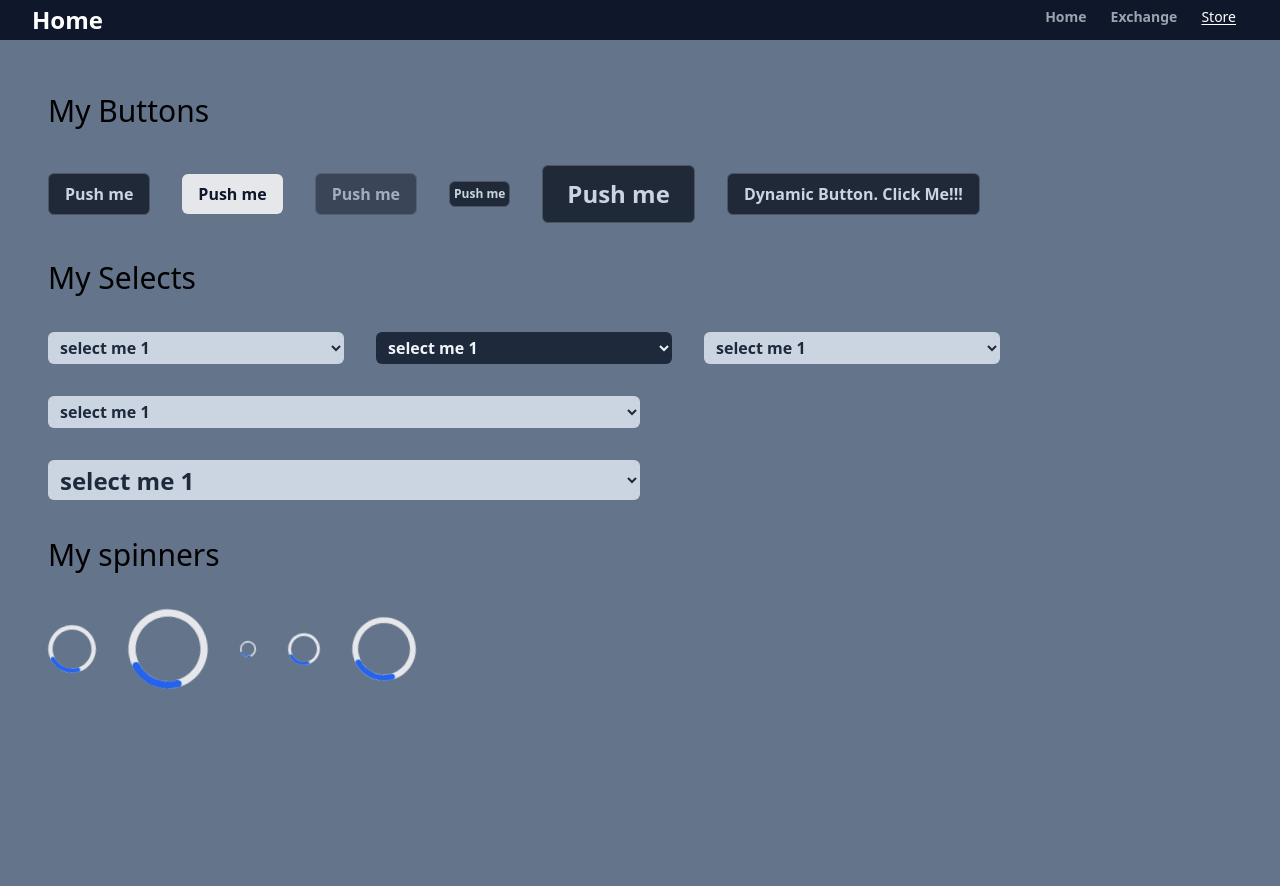
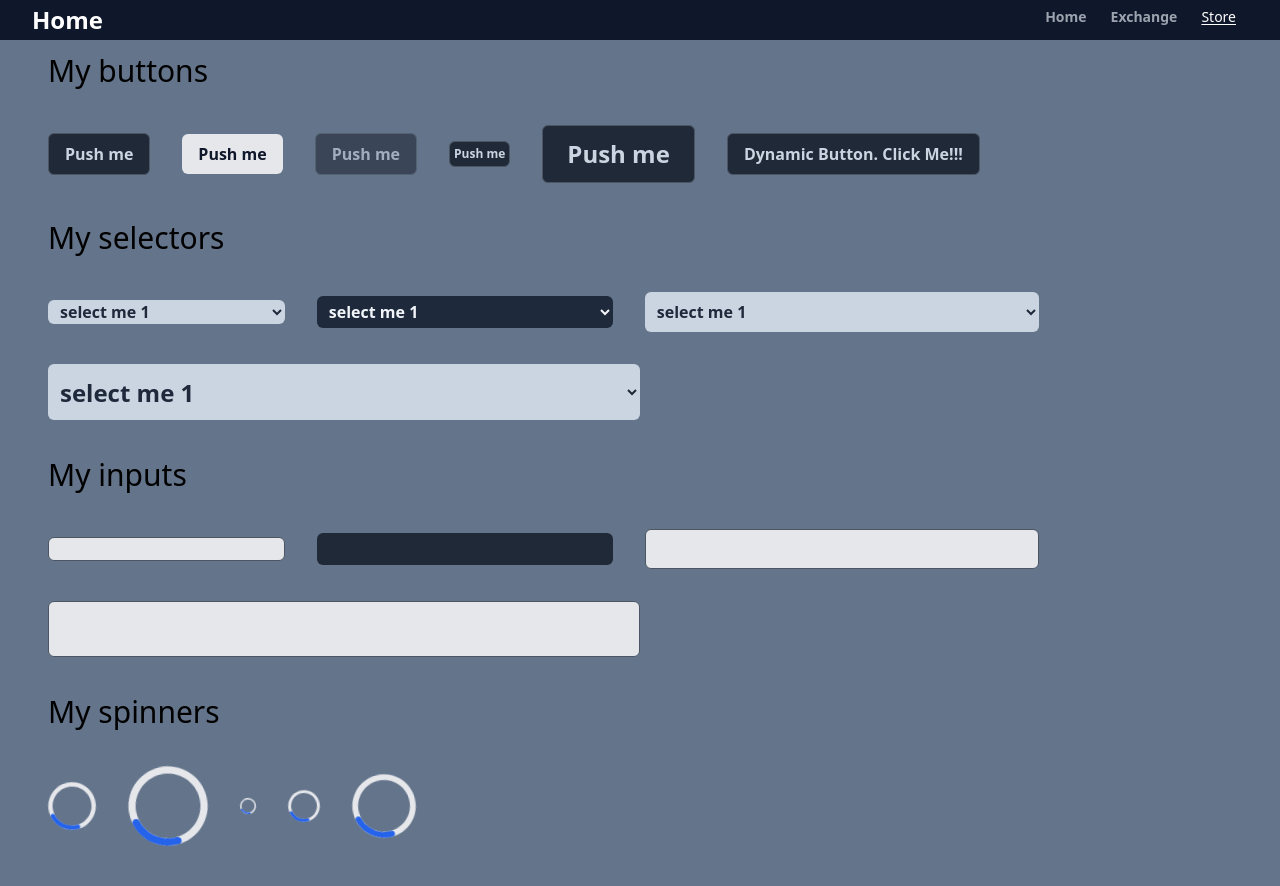
Before and after one commit to Risbel/currency-converter, a Next.js app: page /store in a window 1280 px wide. Shown: the top 886 px of the page. Before the commit the page ends 800 px from the top, so only its background shows below. Built offline with nearby package versions, Linux system fonts and the light colour scheme.

Commit message:
feat: Add `Input` component

```diff
--- /dev/null
+++ b/src/components/input.jsx
@@ -0,0 +1,32 @@
+import React from "react";
+
+import PropTypes from "prop-types";
+import clsx from "classnames/bind";
+
+const classes = clsx.bind({
+  root: "rounded-md font-semibold pl-2",
+  primary: "text-slate-900 bg-gray-200 border border-gray-600",
+  secundary: "text-slate-300 bg-gray-800",
+  sm: "w-3/5 md:w-2/5 lg:w-1/5 h-6",
+  md: "w-3/4 md:w-3/5 lg:w-1/4 h-8 text-xl",
+  lg: "w-full md:w-3/4 lg:w-1/3 h-10 text-2xl",
+  xl: "w-full md:w-4/5 lg:w-1/2 h-14 text-3xl",
+});
+
+const Input = ({ variant, size, className, ...props }) => {
+  return <input className={classes("root", variant, size, className)} {...props} type="number" />;
+};
+
+Input.propTypes = {
+  variant: PropTypes.oneOf(["primary", "secundary"]),
+  size: PropTypes.oneOf(["sm", "md", "lg", "xl"]),
+  className: PropTypes.string,
+};
+
+Input.defaultProps = {
+  variant: "primary",
+  size: "md",
+  className: null,
+};
+
+export default Input;
--- a/src/components/navbar.jsx
+++ b/src/components/navbar.jsx
@@ -26,7 +26,7 @@ const Navbar = () => {
   ];
 
   return (
-    <nav className="bg-slate-900">
+    <nav className="fixed w-screen z-40 bg-slate-900">
       <div className="flex justify-center md:justify-between px-8 py-1">
         <Link className="hidden md:flex flex-shrink-0 items-center gap-2" href="/">
           <span className="text-white font-bold text-2xl">Home</span>
--- a/src/components/select.jsx
+++ b/src/components/select.jsx
@@ -8,9 +8,10 @@ const classes = clsx.bind({
   primary: "text-slate-800 bg-slate-300 border border-none",
   secundary: "text-slate-100 bg-slate-800",
   animated: "text-slate-800 bg-slate-300 hover:bg-slate-100 hover:shadow-xl",
+  sm: "w-3/5 md:w-2/5 lg:w-1/5 h-6",
   md: "w-3/4 md:w-3/5 lg:w-1/4 h-8",
-  lg: "w-full md:w-3/4 lg:w-1/2 h-8",
-  xl: "w-full md:w-3/4 lg:w-1/2 h-10 text-2xl",
+  lg: "w-full md:w-3/4 lg:w-1/3 h-10",
+  xl: "w-full md:w-4/5 lg:w-1/2 h-14 text-2xl",
 });
 
 const Select = ({ children, variant, size, className, ...props }) => {
--- a/src/pages/exchange.jsx
+++ b/src/pages/exchange.jsx
@@ -2,6 +2,7 @@ import React from "react";
 import LayoutPage from "../layouts/layoutPage";
 import useGetSymbols from "../lib/hooks/useGetSymbols";
 import Select from "../components/select";
+import Input from "../components/input";
 
 const exchange = () => {
   const { isLoading, data, isError, error } = useGetSymbols();
@@ -12,11 +13,13 @@ const exchange = () => {
         <h1>Exchange Rate Calculator</h1>
       </div>
       <div className="flex flex-col items-center mt-10">
+        <h2>Amount</h2>
+        <Input />
         <h2>From</h2>
         <Select>
           {data &&
             Object.keys(data.symbols).map((symbol) => (
-              <option key={symbol} value={symbol}>
+              <option className="text-xs md:text-lg" key={symbol} value={symbol}>
                 {`${symbol}: ${data.symbols[symbol]}`}
               </option>
             ))}
--- a/src/pages/store.jsx
+++ b/src/pages/store.jsx
@@ -3,6 +3,7 @@ import Button from "../components/button";
 import LayoutPage from "../layouts/layoutPage";
 import Select from "../components/select";
 import Spinner from "../components/spinner";
+import Input from "../components/input";
 
 const SectionContainer = ({ children }) => {
   return <div className="flex flex-wrap items-center gap-8 py-8 ">{children}</div>;
@@ -13,7 +14,7 @@ const Store = () => {
 
   return (
     <LayoutPage>
-      <h1>My Buttons</h1>
+      <h1>My buttons</h1>
       <SectionContainer>
         <Button>Push me</Button>
         <Button variant="secundary">Push me</Button>
@@ -25,9 +26,9 @@ const Store = () => {
         </Button>
       </SectionContainer>
 
-      <h1>My Selects</h1>
+      <h1>My selectors</h1>
       <SectionContainer>
-        <Select>
+        <Select size="sm">
           <option value="select me">select me 1</option>
           <option value="select me">select me 2</option>
         </Select>
@@ -35,11 +36,7 @@ const Store = () => {
           <option value="select me">select me 1</option>
           <option value="select me">select me 2</option>
         </Select>
-        <Select variant="animated">
-          <option value="select me">select me 1</option>
-          <option value="select me">select me 2</option>
-        </Select>
-        <Select size="lg">
+        <Select size="lg" variant="animated">
           <option value="select me">select me 1</option>
           <option value="select me">select me 2</option>
         </Select>
@@ -47,6 +44,14 @@ const Store = () => {
           <option value="select me">select me 1</option>
           <option value="select me">select me 2</option>
         </Select>
+      </SectionContainer>
+
+      <h1>My inputs</h1>
+      <SectionContainer>
+        <Input size="sm" />
+        <Input variant="secundary" />
+        <Input size="lg" />
+        <Input size="xl" />
       </SectionContainer>
 
       <h1>My spinners</h1>
```
